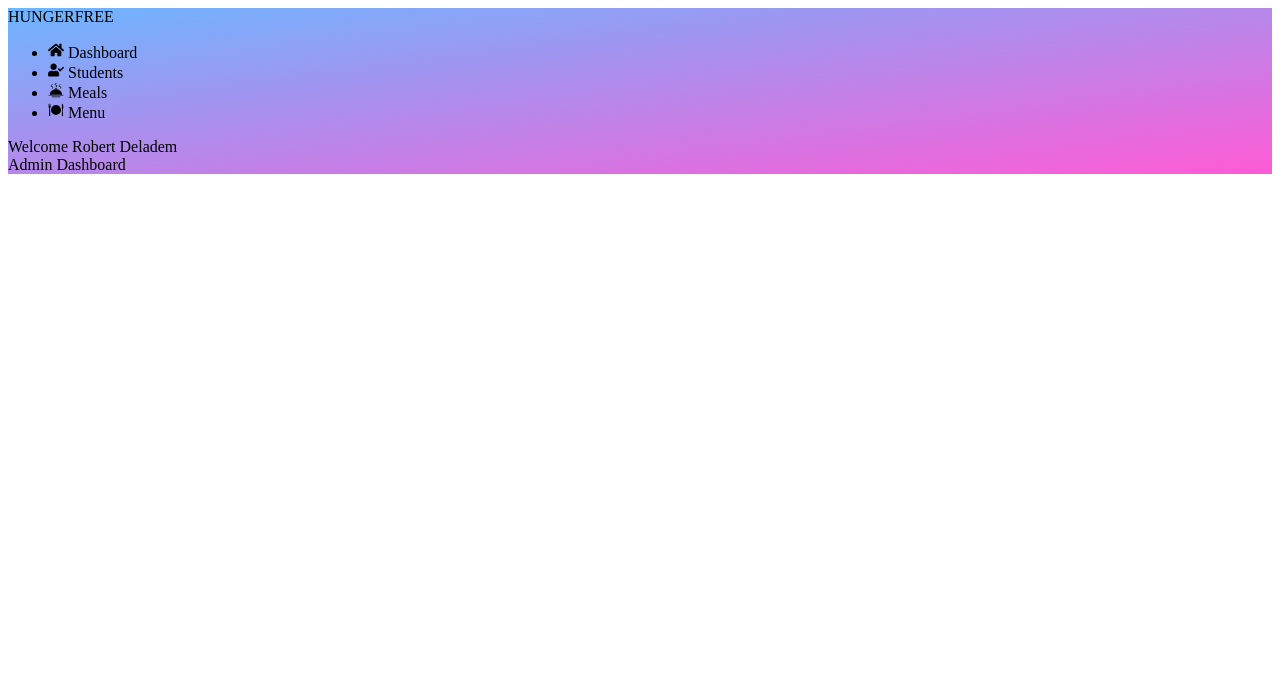
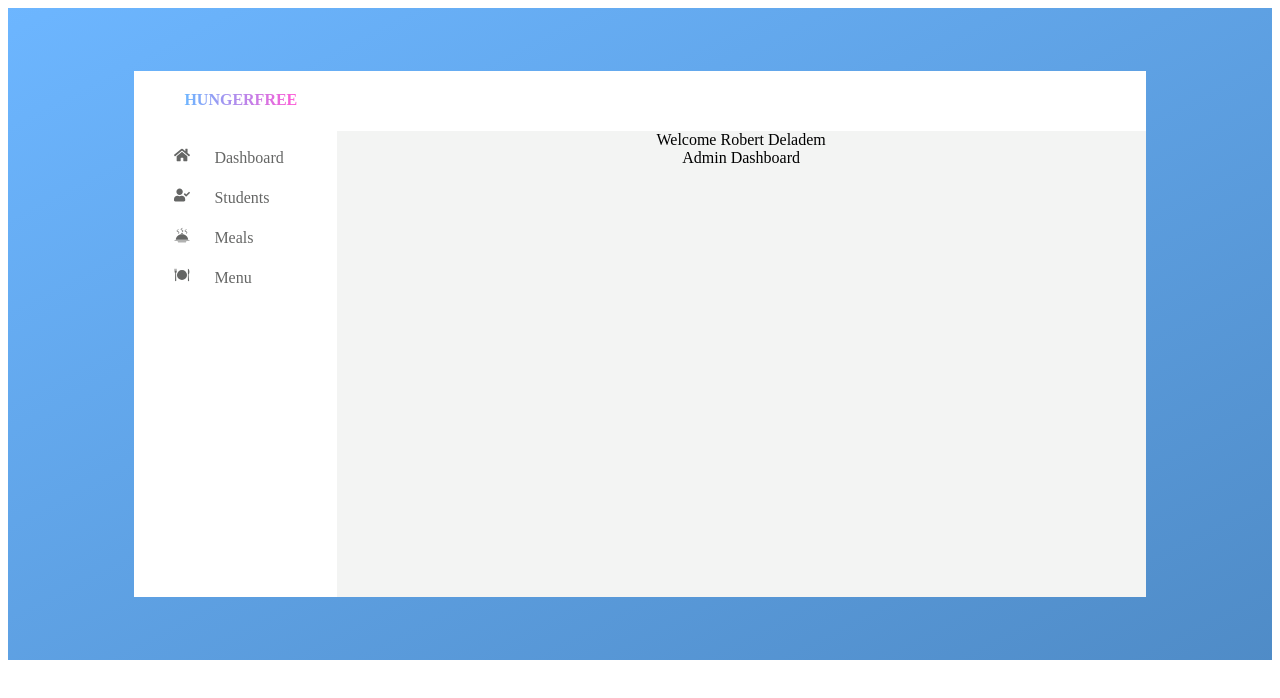
Before and after one commit to Robert-Dela/Hunger_free_App, a Next.js app: page /Admin in a window 1280 px wide. Shown: the top 698 px of the page. Built offline with nearby package versions, Linux system fonts and the light colour scheme; a web font is replaced by a local one.

Commit message:
Admin dashboard styling

```diff
--- a/styles/Home.module.css
+++ b/styles/Home.module.css
@@ -1,9 +1,74 @@
 .body {
     font-family: "WorkSans";
-    background: linear-gradient(to right bottom, #3399ffb7, #ff1ac6b7);
+    /* background: linear-gradient(to right bottom, #3399ffb7, #0a5eb1b7); */
     background-repeat: no-repeat;
     background-size: cover;
     height: 100%;
     margin: 0;
     color: #000;
 }
+
+.container {
+    background: linear-gradient(to right bottom, #3399ffb7, #0a5eb1b7);
+    height: 100%;
+    margin: 0;
+    padding: 5% 10%;
+}
+
+.dashboard {
+    background: #fff;
+    height: auto;
+    display: grid;
+    grid-template-columns: 20% auto;
+    grid-template-rows: 60px 466px;
+    grid-template-areas: "header header" "sidenav main";
+}
+
+.header {
+    background: #fff;
+    grid-area: header;
+
+}
+
+.side_nav {
+    height: inherit;
+    background: #fff;
+    grid-area: sidenav;
+}
+
+.logo {
+    text-transform: uppercase;
+    font-size: 2opx;
+    font-weight: 600;
+    display: inline-block;
+    background-image: linear-gradient(to right, #3399ffb7, #ff1ac6b7);
+    -webkit-background-clip: text;
+    color:transparent;
+    margin: 20px 0 0 50px;
+}
+
+.main_content {
+    grid-area: main;
+    background: rgba(240, 241, 240, 0.788);
+    text-align: center;
+}
+
+.navigation_list {
+    list-style: none;
+}
+
+.navigation_item {
+    margin-bottom: 20px;
+    color: rgb(101, 102, 101);
+    cursor: pointer;
+
+}
+
+.navigation_item:hover {
+    color: #3399ffb7;
+}
+
+.navigation_icon {
+    margin-right: 20px;
+    text-align: center;
+}
```
